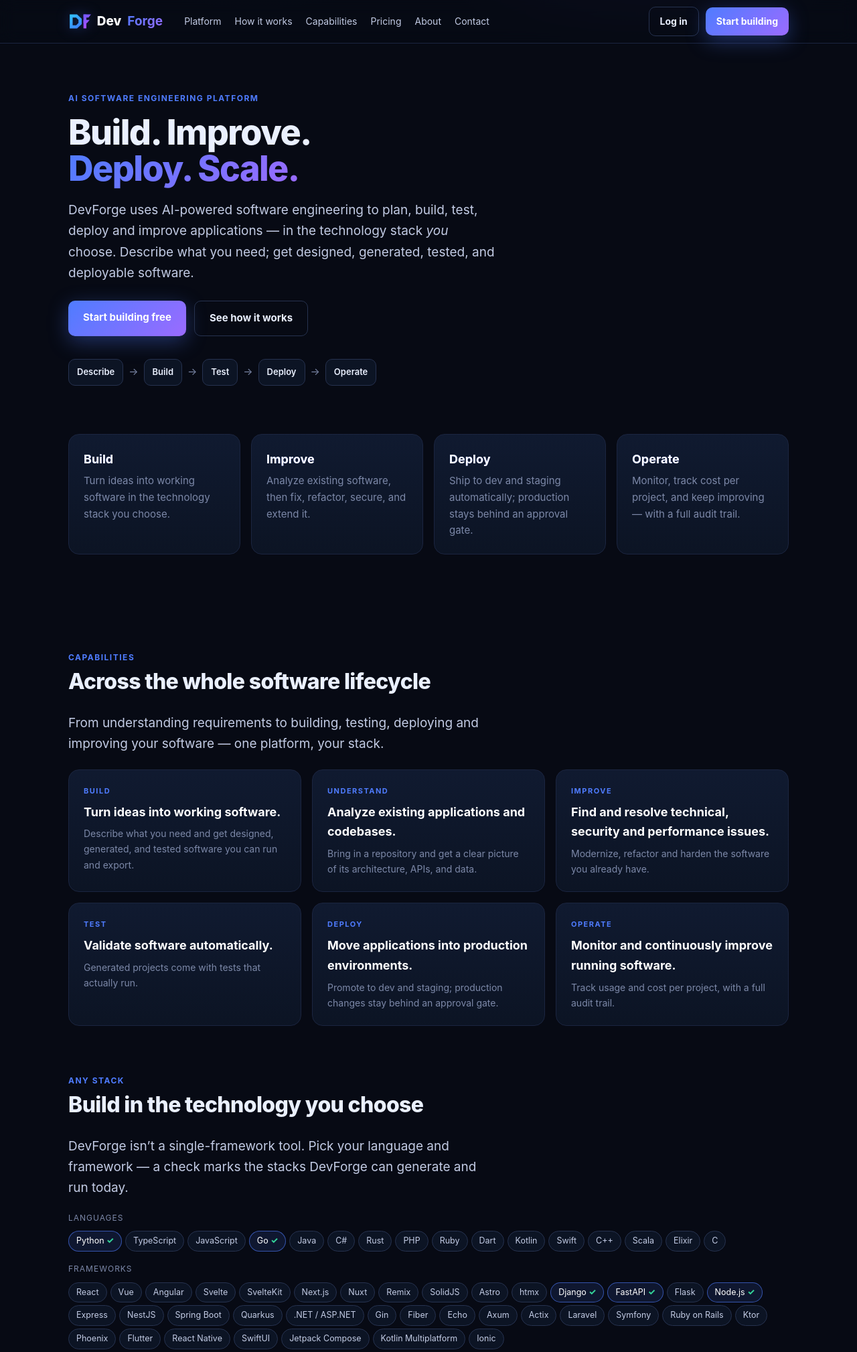
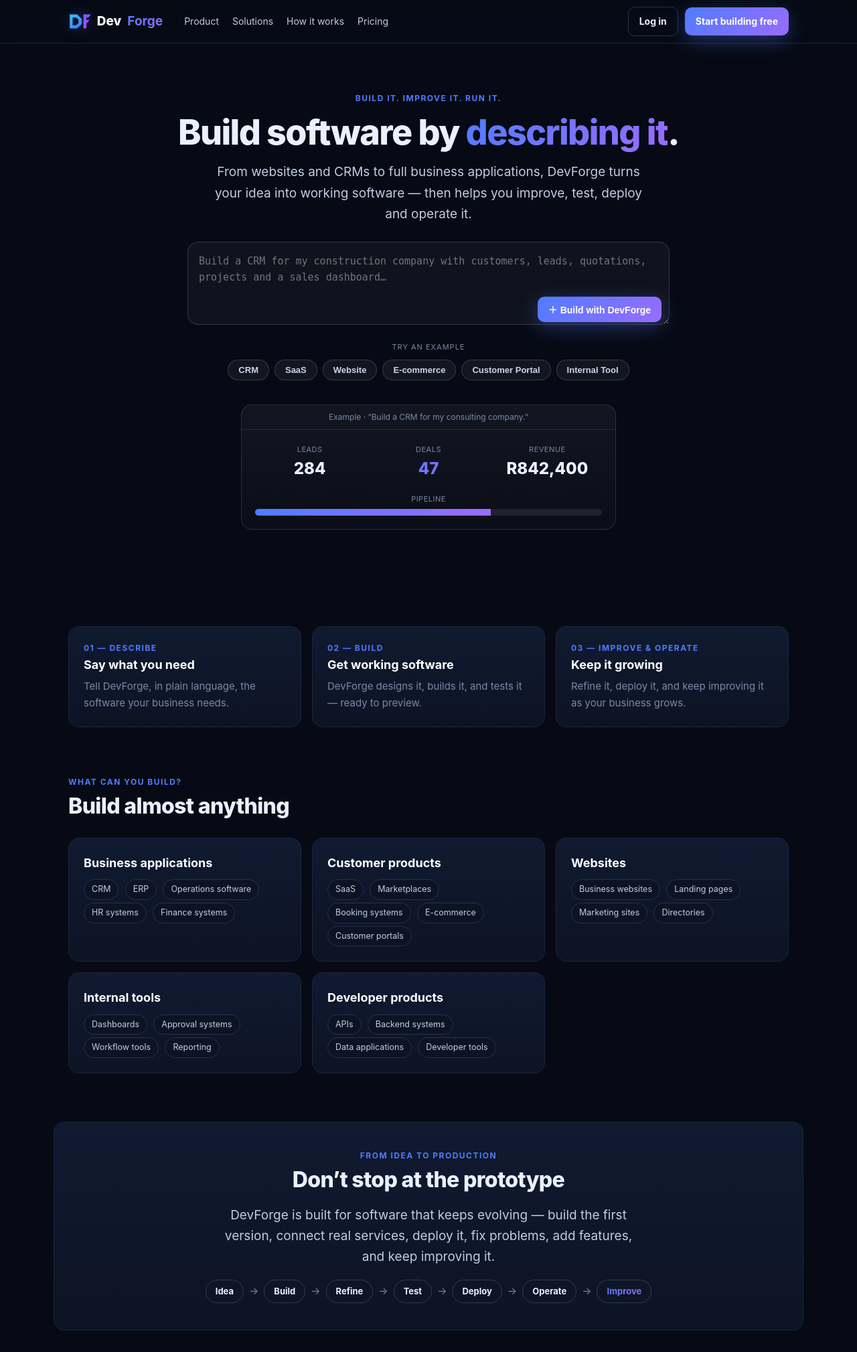
Before and after one commit to ronnycobi/devforge, a Django app: page / in a window 1280 px wide. Shown: the top 2019 px of the page at 67% size. Run offline with Django 5.2, Linux system fonts and the light colour scheme.

Commit message:
Marketing: conversation-first homepage + idea handoff + ZAR pricing
Reframes the public front door around "describe it → build it", borrowing the
competitors' UX while keeping DevForge's engine hidden.

- Homepage: hero "Build software by describing it" with a real prompt box +
  example starters, an illustrative result mockup (labelled Example), a three-step
  Describe/Build/Improve&Operate, a "Build almost anything" category grid, an
  idea→production ribbon ("Don't stop at the prototype"), and a "bring existing
  software" section with real change-request examples.
- Prompt handoff: the hero prompt carries the idea to /signup?idea=…; on signup
  (or if already logged in) it's stashed in the session and prefilled into the
  dashboard builder — describe on the website, keep building in the app.
- Nav simplified to Product / Solutions / How it works / Pricing + Log in /
  Start building free (About/Contact moved to the footer). No engine terms.
- Pricing reworked to Free / Builder / Pro / Business in ZAR (R0 / R299 / R999 /
  Custom) with clear feature lists.

Tests: 455 pass — home is the conversational front door and routes to signup,
the idea is carried through signup into the builder, and the marketing leak-guard
still passes (no agent/orchestration terms anywhere public).

Co-Authored-By: Claude Opus 4.8 <noreply@anthropic.com>

```diff
--- a/backend/apps/dashboard/templates/dashboard/home.html
+++ b/backend/apps/dashboard/templates/dashboard/home.html
@@ -26,7 +26,7 @@
       {% csrf_token %}
       <input type="hidden" name="action" value="build">
       <div class="promptbox">
-        <textarea name="brief" id="brief" required></textarea>
+        <textarea name="brief" id="brief" required>{{ prefill }}</textarea>
         <button type="submit" class="go">Build →</button>
       </div>
     </form>
--- a/backend/apps/dashboard/views.py
+++ b/backend/apps/dashboard/views.py
@@ -166,6 +166,7 @@ def overview(request):
     return render(request, "dashboard/home.html", {
         "active": "overview", "cards": cards,
         "starters": _STARTERS, "placeholders": _PLACEHOLDERS,
+        "prefill": request.session.pop("build_idea", ""),  # carried from marketing signup
     })
 
 
--- a/backend/apps/marketing/templates/marketing/base.html
+++ b/backend/apps/marketing/templates/marketing/base.html
@@ -78,19 +78,17 @@
   <nav><div class="wrap in">
     <a class="logo" href="{% url 'marketing:home' %}"><span class="mark"><img src="{% static 'img/devforge-mark.svg' %}" alt="" onerror="this.remove()"></span>Dev<b>Forge</b></a>
     <div class="links">
-      <a href="{% url 'marketing:platform' %}">Platform</a>
+      <a href="{% url 'marketing:platform' %}">Product</a>
+      <a href="{% url 'marketing:capabilities' %}">Solutions</a>
       <a href="{% url 'marketing:how_it_works' %}">How it works</a>
-      <a href="{% url 'marketing:capabilities' %}">Capabilities</a>
       <a href="{% url 'marketing:pricing' %}">Pricing</a>
-      <a href="{% url 'marketing:about' %}">About</a>
-      <a href="{% url 'marketing:contact' %}">Contact</a>
     </div>
     <div class="cta">
       {% if request.user.is_authenticated %}
         <a class="btn grad" href="{% url 'dashboard:home' %}">Dashboard →</a>
       {% else %}
         <a class="btn ghost" href="{% url 'dashboard:login' %}">Log in</a>
-        <a class="btn grad" href="{% url 'marketing:signup' %}">Start building</a>
+        <a class="btn grad" href="{% url 'marketing:signup' %}">Start building free</a>
       {% endif %}
     </div>
   </div></nav>
--- a/backend/apps/marketing/templates/marketing/home.html
+++ b/backend/apps/marketing/templates/marketing/home.html
@@ -1,58 +1,117 @@
 {% extends "marketing/base.html" %}
 {% block body %}
-<section class="hero-glow"><div class="wrap">
-  <div class="eyebrow">AI software engineering platform</div>
-  <h1>Build. Improve.<br><span class="grad">Deploy. Scale.</span></h1>
-  <p class="lead" style="margin-top:18px">
-    DevForge uses AI-powered software engineering to plan, build, test, deploy and
-    improve applications — in the technology stack <em>you</em> choose. Describe
-    what you need; get designed, generated, tested, and deployable software.
+<style>
+  .promptwrap{max-width:720px;margin:26px auto 0;text-align:left}
+  .promptwrap textarea{width:100%;min-height:120px;resize:vertical;font-size:15px;line-height:1.6;
+    padding:16px 16px 58px;border-radius:16px;border:1px solid rgba(255,255,255,.16);
+    background:rgba(255,255,255,.04);color:#fff}
+  .promptwrap .row{position:relative}
+  .promptwrap .go{position:absolute;right:12px;bottom:12px}
+  .examples{display:flex;flex-wrap:wrap;gap:8px;justify-content:center;margin:16px 0 0}
+  .examples .lbl{width:100%;color:var(--muted,#8a93ad);font-size:11px;text-transform:uppercase;letter-spacing:1px;margin-bottom:2px;text-align:center}
+  .examples button{background:rgba(255,255,255,.05);border:1px solid rgba(255,255,255,.16);color:#cdd5ea;
+    border-radius:99px;padding:7px 15px;font-size:13px;font-weight:600;cursor:pointer}
+  .examples button:hover{color:#fff;border-color:var(--brand,#4f7cff)}
+  .mock{max-width:560px;margin:36px auto 0;border:1px solid rgba(255,255,255,.12);border-radius:16px;
+    background:linear-gradient(180deg,rgba(255,255,255,.05),rgba(255,255,255,.02));overflow:hidden}
+  .mock .top{padding:8px 14px;border-bottom:1px solid rgba(255,255,255,.1);font-size:12px;color:var(--muted,#8a93ad)}
+  .mock .body{padding:20px}
+  .mock .kpis{display:grid;grid-template-columns:repeat(3,1fr);gap:14px;margin-bottom:16px}
+  .mock .kpi .k{font-size:11px;color:var(--muted,#8a93ad);text-transform:uppercase;letter-spacing:.5px}
+  .mock .kpi .v{font-size:24px;font-weight:800}
+  .mock .barline{height:10px;border-radius:99px;background:rgba(255,255,255,.08);overflow:hidden}
+  .mock .barline>i{display:block;height:100%;width:68%;background:linear-gradient(90deg,#4f7cff,#9b6bff)}
+  .ribbon{display:flex;flex-wrap:wrap;gap:8px;justify-content:center;align-items:center;margin-top:18px}
+  .ribbon .s{border:1px solid rgba(255,255,255,.16);border-radius:99px;padding:6px 14px;font-weight:700;font-size:13px}
+  .ribbon .a{color:var(--muted,#8a93ad)}
+</style>
+
+<section class="hero-glow"><div class="wrap" style="text-align:center">
+  <div class="eyebrow">Build it. Improve it. Run it.</div>
+  <h1>Build software by <span class="grad">describing it</span>.</h1>
+  <p class="lead" style="margin:16px auto 0;max-width:640px">
+    From websites and CRMs to full business applications, DevForge turns your idea
+    into working software — then helps you improve, test, deploy and operate it.
   </p>
-  <div style="margin-top:26px;display:flex;gap:12px;flex-wrap:wrap">
-    <a class="btn grad lg" href="{% url 'marketing:signup' %}">Start building free</a>
-    <a class="btn ghost lg" href="{% url 'marketing:how_it_works' %}">See how it works</a>
+
+  <form class="promptwrap" method="get" action="{% url 'marketing:signup' %}" id="hero">
+    <div class="row">
+      <textarea name="idea" id="idea" placeholder="Build a CRM for my construction company with customers, leads, quotations, projects and a sales dashboard…"></textarea>
+      <button class="btn grad go" type="submit">＋ Build with DevForge</button>
+    </div>
+  </form>
+
+  <div class="examples">
+    <div class="lbl">Try an example</div>
+    {% for label, prompt in examples %}
+      <button type="button" data-prompt="{{ prompt }}">{{ label }}</button>
+    {% endfor %}
   </div>
-  <div style="margin-top:34px" class="pipe">
-    <span class="step">Describe</span><span class="arw">→</span>
-    <span class="step">Build</span><span class="arw">→</span>
-    <span class="step">Test</span><span class="arw">→</span>
-    <span class="step">Deploy</span><span class="arw">→</span>
-    <span class="step">Operate</span>
+
+  <!-- Immediately show software (illustrative) -->
+  <div class="mock">
+    <div class="top">Example · “Build a CRM for my consulting company.”</div>
+    <div class="body">
+      <div class="kpis">
+        <div class="kpi"><div class="k">Leads</div><div class="v">284</div></div>
+        <div class="kpi"><div class="k">Deals</div><div class="v grad-text">47</div></div>
+        <div class="kpi"><div class="k">Revenue</div><div class="v">R842,400</div></div>
+      </div>
+      <div class="k" style="font-size:11px;color:var(--muted,#8a93ad);text-transform:uppercase;letter-spacing:.5px;margin-bottom:6px">Pipeline</div>
+      <div class="barline"><i></i></div>
+    </div>
   </div>
 </div></section>
 
-<section style="padding-top:0"><div class="wrap">
-  <div class="grid g4">
-    {% for name, blurb in pillars %}
-      <div class="card"><h3 class="grad-text">{{ name }}</h3><p class="muted" style="margin:0">{{ blurb }}</p></div>
-    {% endfor %}
+<!-- Three steps -->
+<section><div class="wrap">
+  <div class="grid g3">
+    <div class="card"><div class="eyebrow">01 — Describe</div><h3>Say what you need</h3><p class="muted" style="margin:0">Tell DevForge, in plain language, the software your business needs.</p></div>
+    <div class="card"><div class="eyebrow">02 — Build</div><h3>Get working software</h3><p class="muted" style="margin:0">DevForge designs it, builds it, and tests it — ready to preview.</p></div>
+    <div class="card"><div class="eyebrow">03 — Improve &amp; operate</div><h3>Keep it growing</h3><p class="muted" style="margin:0">Refine it, deploy it, and keep improving it as your business grows.</p></div>
   </div>
 </div></section>
 
-<section><div class="wrap">
-  <div class="eyebrow">Capabilities</div>
-  <h2>Across the whole software lifecycle</h2>
-  <p class="lead">From understanding requirements to building, testing, deploying and improving your software — one platform, your stack.</p>
-  <div class="grid g3" style="margin-top:22px">
-    {% for title, tagline, desc in capabilities %}
+<!-- What can you build -->
+<section style="padding-top:0"><div class="wrap">
+  <div class="eyebrow">What can you build?</div>
+  <h2>Build almost anything</h2>
+  <div class="grid g3" style="margin-top:20px">
+    {% for group, items in build_categories %}
       <div class="card">
-        <div class="eyebrow" style="font-size:11px">{{ title }}</div>
-        <h3 style="margin-top:8px">{{ tagline }}</h3>
-        <p class="muted" style="margin:0;font-size:14px">{{ desc }}</p>
+        <h3 style="margin-top:0">{{ group }}</h3>
+        <div>{% for it in items %}<span class="chip">{{ it }}</span> {% endfor %}</div>
       </div>
     {% endfor %}
   </div>
 </div></section>
 
+<!-- Idea to production -->
+<section style="padding-top:0"><div class="wrap card" style="text-align:center;padding:40px 24px">
+  <div class="eyebrow">From idea to production</div>
+  <h2>Don’t stop at the prototype</h2>
+  <p class="lead" style="margin:8px auto 0;max-width:620px">DevForge is built for software that keeps evolving — build the first version,
+    connect real services, deploy it, fix problems, add features, and keep improving it.</p>
+  <div class="ribbon">
+    <span class="s">Idea</span><span class="a">→</span><span class="s">Build</span><span class="a">→</span>
+    <span class="s">Refine</span><span class="a">→</span><span class="s">Test</span><span class="a">→</span>
+    <span class="s">Deploy</span><span class="a">→</span><span class="s">Operate</span><span class="a">→</span>
+    <span class="s grad-text">Improve</span>
+  </div>
+</div></section>
+
+<!-- Bring existing software -->
 <section style="padding-top:0"><div class="wrap">
-  <div class="eyebrow">Any stack</div>
-  <h2>Build in the technology you choose</h2>
-  <p class="lead">DevForge isn’t a single-framework tool. Pick your language and framework — a check marks the stacks DevForge can generate and run today.</p>
-  <div style="margin-top:18px">
-    <div class="muted" style="font-size:12px;text-transform:uppercase;letter-spacing:1px;margin-bottom:6px">Languages</div>
-    {% for t in languages %}<span class="chip {% if t.codegen == 'supported' %}on{% endif %}">{{ t.name }}{% if t.codegen == 'supported' %} <span class="dot">✓</span>{% endif %}</span>{% endfor %}
-    <div class="muted" style="font-size:12px;text-transform:uppercase;letter-spacing:1px;margin:16px 0 6px">Frameworks</div>
-    {% for t in frameworks %}<span class="chip {% if t.codegen == 'supported' %}on{% endif %}">{{ t.name }}{% if t.codegen == 'supported' %} <span class="dot">✓</span>{% endif %}</span>{% endfor %}
+  <div class="eyebrow">Existing software</div>
+  <h2>Already have software? Make it better.</h2>
+  <p class="lead">Connect your existing project and tell DevForge what to change.</p>
+  <div style="margin:16px 0 20px">
+    {% for ex in improve_examples %}<span class="chip">“{{ ex }}”</span> {% endfor %}
+  </div>
+  <div class="ribbon" style="justify-content:flex-start">
+    <span class="s">Your software</span><span class="a">→</span><span class="s">DevForge understands it</span><span class="a">→</span>
+    <span class="s">You describe the change</span><span class="a">→</span><span class="s">Implement</span><span class="a">→</span>
+    <span class="s">Test</span><span class="a">→</span><span class="s">Deploy</span>
   </div>
 </div></section>
 
@@ -61,4 +120,16 @@
   <p class="lead" style="margin:8px auto 22px">Free to start. Export your code anytime — no lock-in.</p>
   <a class="btn grad lg" href="{% url 'marketing:signup' %}">Start building free</a>
 </div></section>
+
+<script>
+  (function(){
+    var ta = document.getElementById('idea');
+    document.querySelectorAll('.examples button').forEach(function(b){
+      b.addEventListener('click', function(){ ta.value = b.dataset.prompt; ta.focus(); });
+    });
+    document.getElementById('hero').addEventListener('submit', function(e){
+      if(!ta.value.trim()){ e.preventDefault(); ta.focus(); }
+    });
+  })();
+</script>
 {% endblock %}
--- a/backend/apps/marketing/templates/marketing/signup.html
+++ b/backend/apps/marketing/templates/marketing/signup.html
@@ -8,6 +8,8 @@
   <div class="card" style="margin-top:20px">
     <form method="post">
       {% csrf_token %}
+      {% if idea %}<input type="hidden" name="idea" value="{{ idea }}">
+      <p class="muted" style="font-size:13px;margin:0 0 12px">DevForge will start building: <em>“{{ idea|truncatechars:80 }}”</em></p>{% endif %}
       <label>Full name (optional)</label><input name="full_name" placeholder="Ada Lovelace">
       <label>Work email</label><input type="email" name="email" placeholder="you@company.com" required>
       <label>Password</label><input type="password" name="password" placeholder="At least 8 characters" required minlength="8">
--- a/backend/apps/marketing/views.py
+++ b/backend/apps/marketing/views.py
@@ -42,6 +42,28 @@ _CAPABILITIES = [
 ]
 
 
+_BUILD_CATEGORIES = [
+    ("Business applications", ["CRM", "ERP", "Operations software", "HR systems", "Finance systems"]),
+    ("Customer products", ["SaaS", "Marketplaces", "Booking systems", "E-commerce", "Customer portals"]),
+    ("Websites", ["Business websites", "Landing pages", "Marketing sites", "Directories"]),
+    ("Internal tools", ["Dashboards", "Approval systems", "Workflow tools", "Reporting"]),
+    ("Developer products", ["APIs", "Backend systems", "Data applications", "Developer tools"]),
+]
+_EXAMPLES = [
+    ("CRM", "Build a CRM with contacts, companies, leads, deals and a sales dashboard."),
+    ("SaaS", "Build a SaaS platform where teams sign up, manage members and subscribe."),
+    ("Website", "Build a professional website for my business with services and contact pages."),
+    ("E-commerce", "Build an online store with a product catalog, cart, checkout and orders."),
+    ("Customer Portal", "Build a portal where clients log in, submit requests and track status."),
+    ("Internal Tool", "Build an internal tool to manage tasks, approvals and reports."),
+]
+_IMPROVE_EXAMPLES = [
+    "Add WhatsApp support.", "Fix the checkout.", "Make the dashboard faster.",
+    "Add employee leave management.", "Add PayFast payments.",
+    "Redesign the customer portal.", "Modernize this old application.",
+]
+
+
 def _base_context():
     return {
         "pillars": _PILLARS,
@@ -52,7 +74,13 @@ def _base_context():
 
 
 def home(request):
-    return render(request, "marketing/home.html", _base_context())
+    ctx = _base_context()
+    ctx.update({
+        "build_categories": _BUILD_CATEGORIES,
+        "examples": _EXAMPLES,
+        "improve_examples": _IMPROVE_EXAMPLES,
+    })
+    return render(request, "marketing/home.html", ctx)
 
 
 def platform(request):
@@ -78,18 +106,21 @@ def capabilities(request):
 
 def pricing(request):
     tiers = [
-        {"name": "Free", "price": "$0", "credits": plans().get("free", 0),
-         "blurb": "Explore DevForge and build your first project.",
-         "features": ["1 organization", "Community support", "Export your code anytime"]},
-        {"name": "Pro", "price": "$49", "credits": plans().get("pro", 0),
-         "blurb": "For individual builders shipping real software.",
-         "features": ["Unlimited projects", "All runnable stacks", "Priority agents"], "highlight": True},
-        {"name": "Business", "price": "$199", "credits": plans().get("business", 0),
-         "blurb": "For teams building and operating products.",
-         "features": ["Team members & roles", "Deployments & environments", "Usage analytics"]},
-        {"name": "Enterprise", "price": "Custom", "credits": None,
-         "blurb": "Private deployment, SSO, data residency, and support.",
-         "features": ["SSO / SAML", "Private models & networking", "Dedicated support"]},
+        {"name": "Free", "price": "R0", "period": "", "credits": plans().get("free", 0),
+         "blurb": "Explore DevForge.",
+         "features": ["Build projects", "Limited AI usage", "Preview", "Export your code anytime"]},
+        {"name": "Builder", "price": "R299", "period": "/ month", "credits": plans().get("pro", 0),
+         "blurb": "For serious builders.",
+         "features": ["More AI credits", "More projects", "Deployment", "Git integration", "Custom domain"],
+         "highlight": True},
+        {"name": "Pro", "price": "R999", "period": "/ month", "credits": plans().get("business", 0),
+         "blurb": "For businesses.",
+         "features": ["Higher AI allowance", "Improve existing software", "Team collaboration",
+                      "Monitoring", "More deployment capacity"]},
+        {"name": "Business", "price": "Custom", "period": "", "credits": None,
+         "blurb": "For growing teams.",
+         "features": ["Team management", "Security & audit logs", "Private deployments",
+                      "Advanced controls", "Priority support"]},
     ]
     return render(request, "marketing/pricing.html", {**_base_context(), "tiers": tiers})
 
@@ -115,7 +146,10 @@ def contact(request):
 
 
 def signup(request):
+    idea = (request.GET.get("idea") or request.POST.get("idea") or "").strip()
     if request.user.is_authenticated:
+        if idea:
+            request.session["build_idea"] = idea[:2000]
         return redirect("dashboard:home")
     if request.method == "POST":
         email = (request.POST.get("email") or "").strip().lower()
@@ -137,5 +171,10 @@ def signup(request):
             org.add_member(user, role=Role.OWNER)
             ensure_account(org, plan="free")  # start with free-tier credits
             login(request, user, backend="django.contrib.auth.backends.ModelBackend")
+            idea = (request.POST.get("idea") or "").strip()
+            if idea:
+                request.session["build_idea"] = idea[:2000]  # carried into the builder
             return redirect("dashboard:home")
-    return render(request, "marketing/signup.html", _base_context())
+    ctx = _base_context()
+    ctx["idea"] = (request.GET.get("idea") or request.POST.get("idea") or "").strip()
+    return render(request, "marketing/signup.html", ctx)
```
Also changed, not shown: backend/apps/marketing/tests.py (+16 -3 lines).
